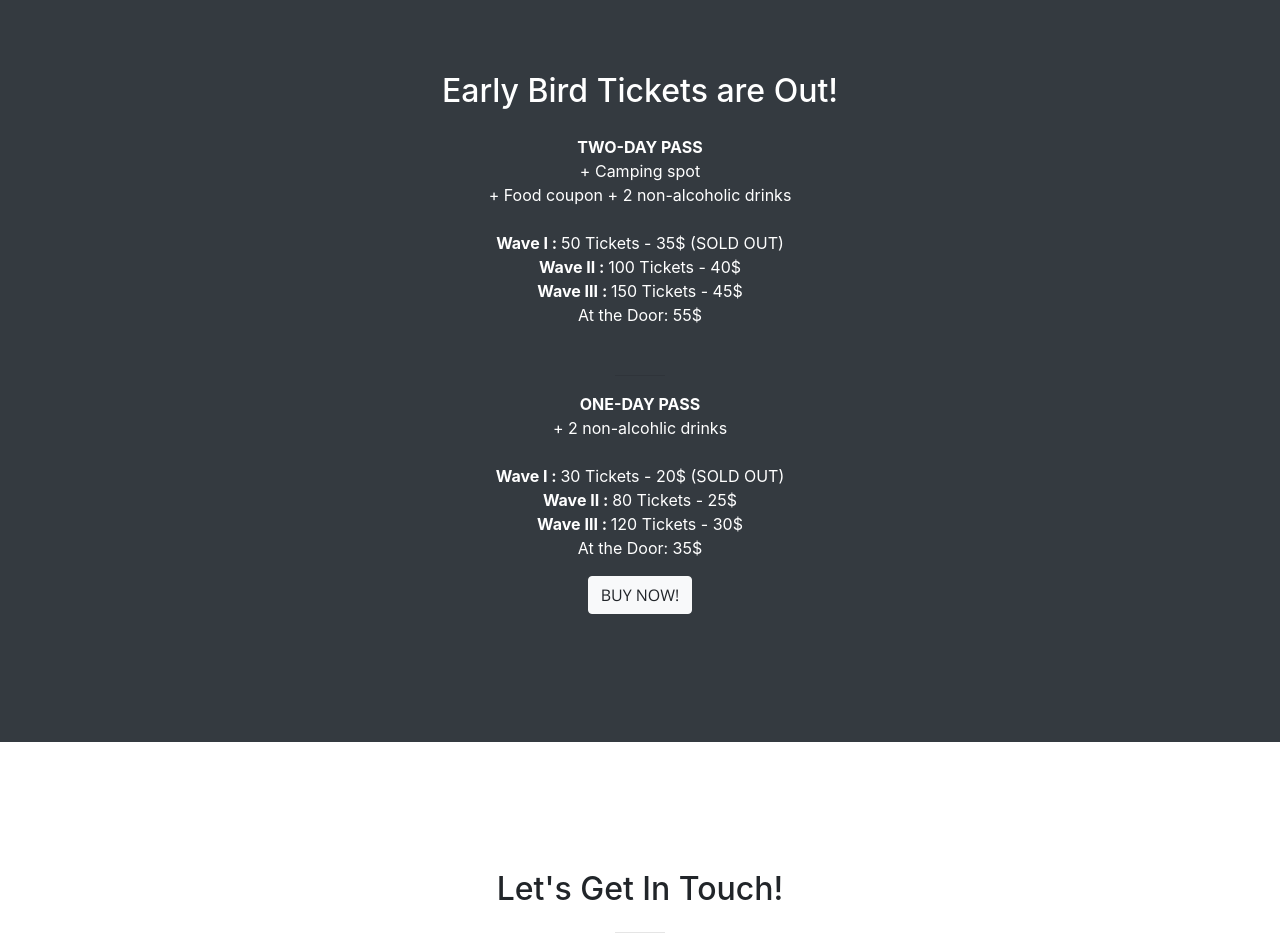
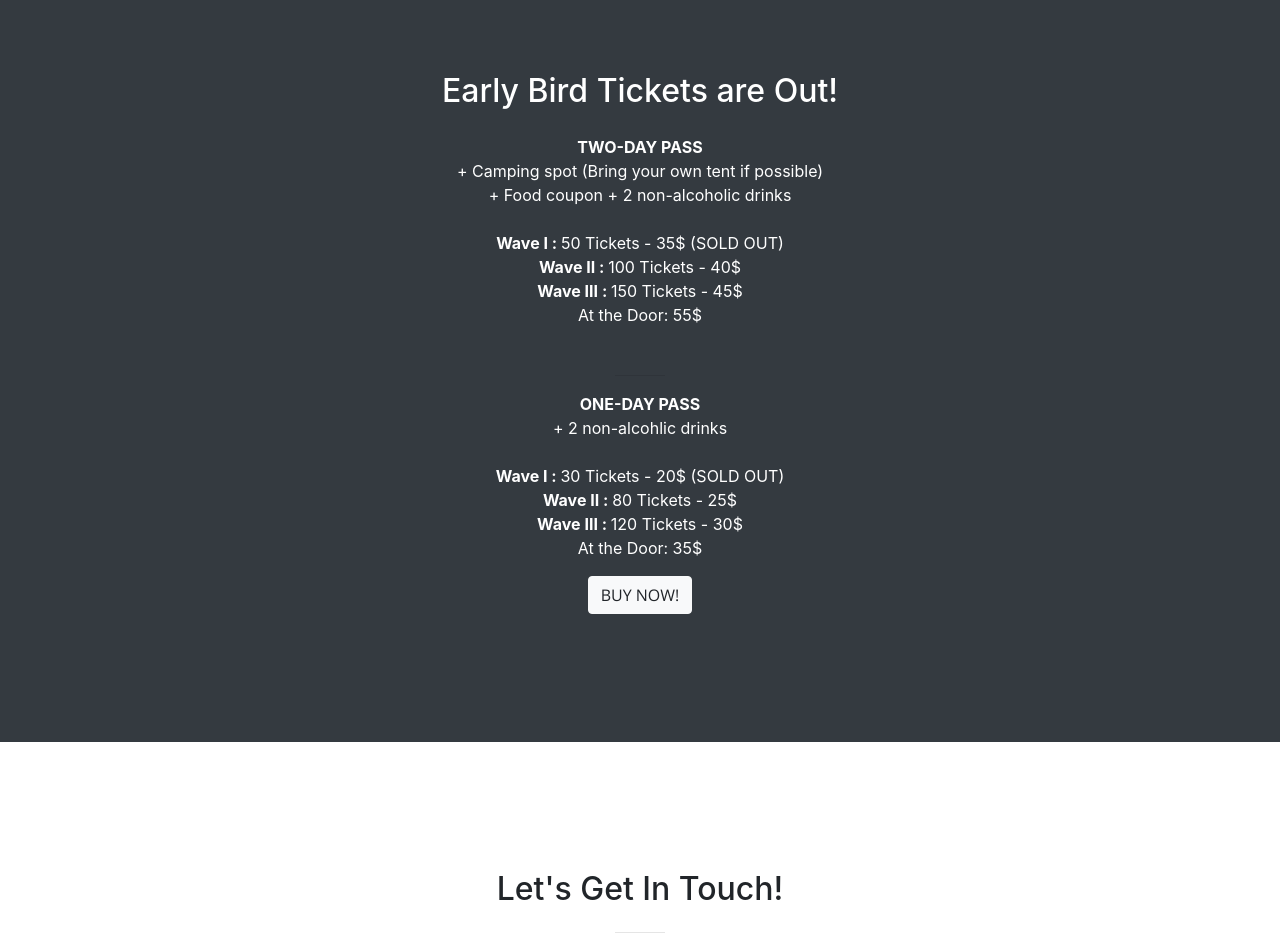
Before and after one commit to 4elementsfest/4elementsfest.github.io, a website with bundled scripts: page index.html in a window 1280 px wide. Shown: the part 2420-3355 px from the top of the page. Built offline with nearby package versions, Linux system fonts and the light colour scheme.

Commit message:
Bring your own tent if possible.

```diff
--- a/index.html
+++ b/index.html
@@ -229,7 +229,7 @@
       <div class="container text-center">
         <h2 class="mb-4">Early Bird Tickets are Out!</h2>
         <p class="mb-5"><b>TWO-DAY PASS</b><br>
-        + Camping spot <br>
+        + Camping spot (Bring your own tent if possible)<br>
         + Food coupon + 2 non-alcoholic drinks<br>
 <br>
 <b>Wave I : </b>50 Tickets - 35$ (SOLD OUT)<br>
```
